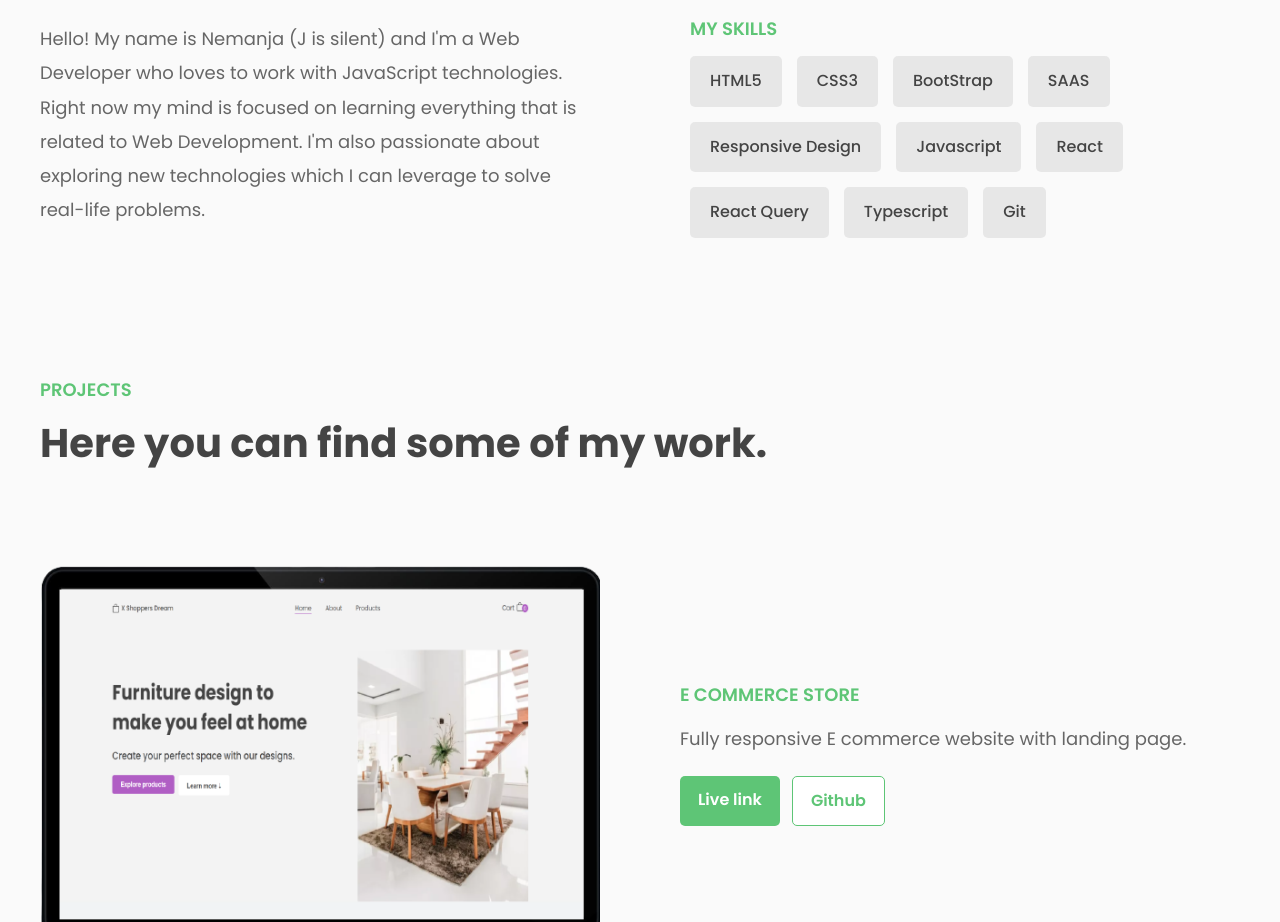
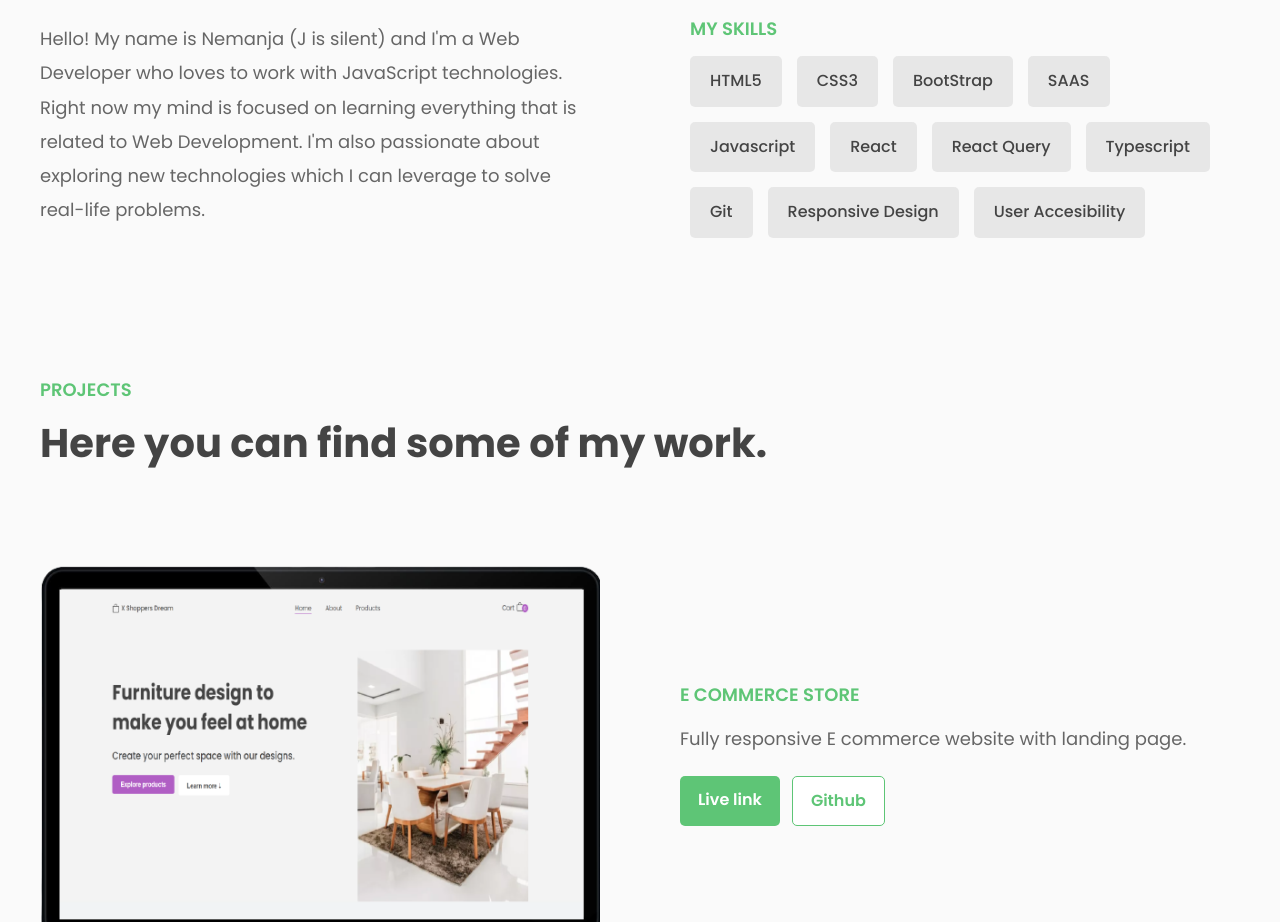
Before and after one commit to nemanjamalesija/portfolio-website, a React (Create React App) app: page / in a window 1280 px wide. Shown: the part 1160-2082 px from the top of the page. Built offline with nearby package versions, Linux system fonts and the light colour scheme.

Commit message:
Add skill

```diff
--- a/src/components/About.tsx
+++ b/src/components/About.tsx
@@ -45,12 +45,13 @@ const About = () => {
               <span className="skill">CSS3</span>
               <span className="skill">BootStrap</span>
               <span className="skill">SAAS</span>
-              <span className="skill">Responsive Design</span>
               <span className="skill">Javascript</span>
               <span className="skill">React</span>
               <span className="skill">React Query</span>
               <span className="skill">Typescript</span>
               <span className="skill">Git</span>
+              <span className="skill">Responsive Design</span>
+              <span className="skill">User Accesibility</span>
             </div>
           </div>
         </div>
```
